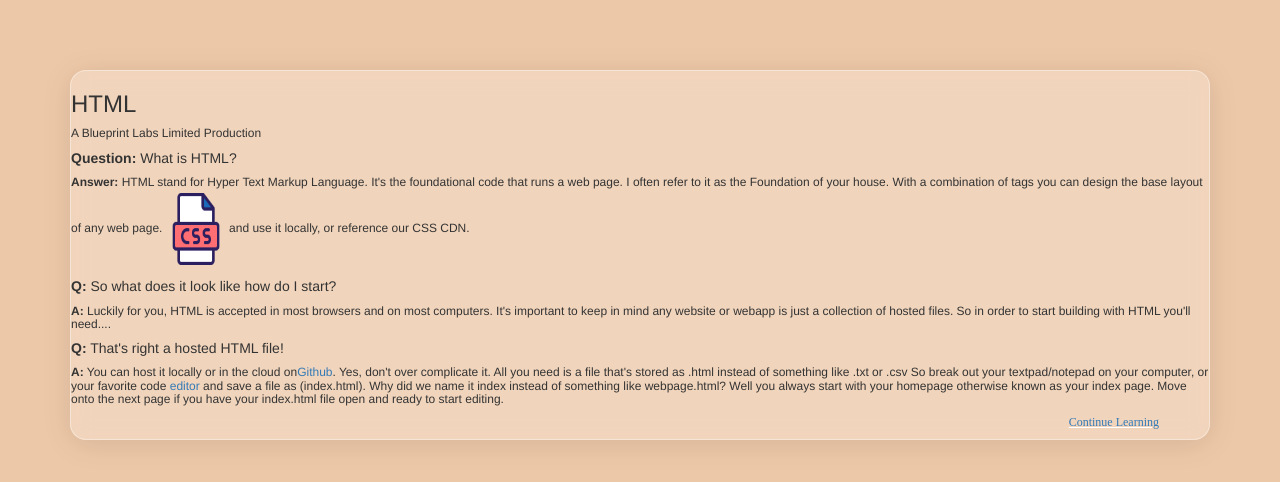
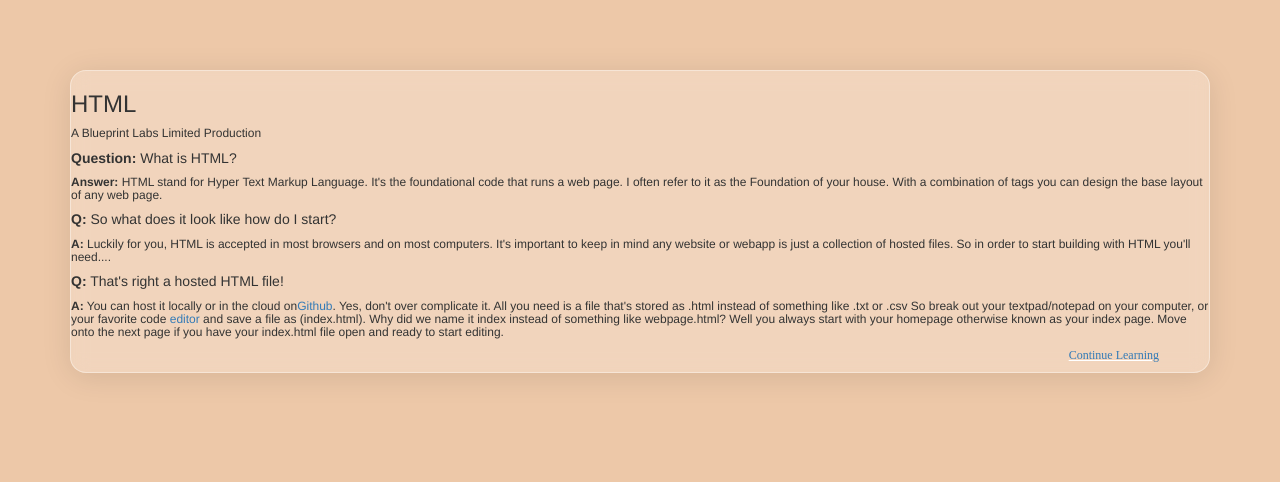
Before and after one commit to BluePrintLabs/mainlab, a plain HTML site: page socialexperiment/class/learn10.html in a window 1280 px wide. Drawn offline with nearby package versions, Linux system fonts and the light colour scheme; a script that the page names is missing.

Commit message:
Update learn10.html

```diff
--- a/socialexperiment/class/learn10.html
+++ b/socialexperiment/class/learn10.html
@@ -17,11 +17,7 @@
            <h3 class="text-focus-in">HTML</h3>
            <h6 class="text-focus-in">A Blueprint Labs Limited Production</h6>
            <h5 class="text-focus-in"><b>Question:</b> What is HTML?<h6>
-           <h6 class="text-focus-in"><b>Answer:</b> HTML stand for Hyper Text Markup Language. It's the foundational code that runs a web page. I often refer to it as the Foundation of your house. With a combination of tags you can design the base layout of any web page. <a href="/class/learn.css" download>
-            <img src="/cssEmoji.png" alt="Download" width="60" height="80">
-          </a>
-           and use it locally, or reference our CSS CDN.
-        </h6>
+           <h6 class="text-focus-in"><b>Answer:</b> HTML stand for Hyper Text Markup Language. It's the foundational code that runs a web page. I often refer to it as the Foundation of your house. With a combination of tags you can design the base layout of any web page.        </h6>
            </h6>
 
            <h5 class="text-focus-in2">
```
